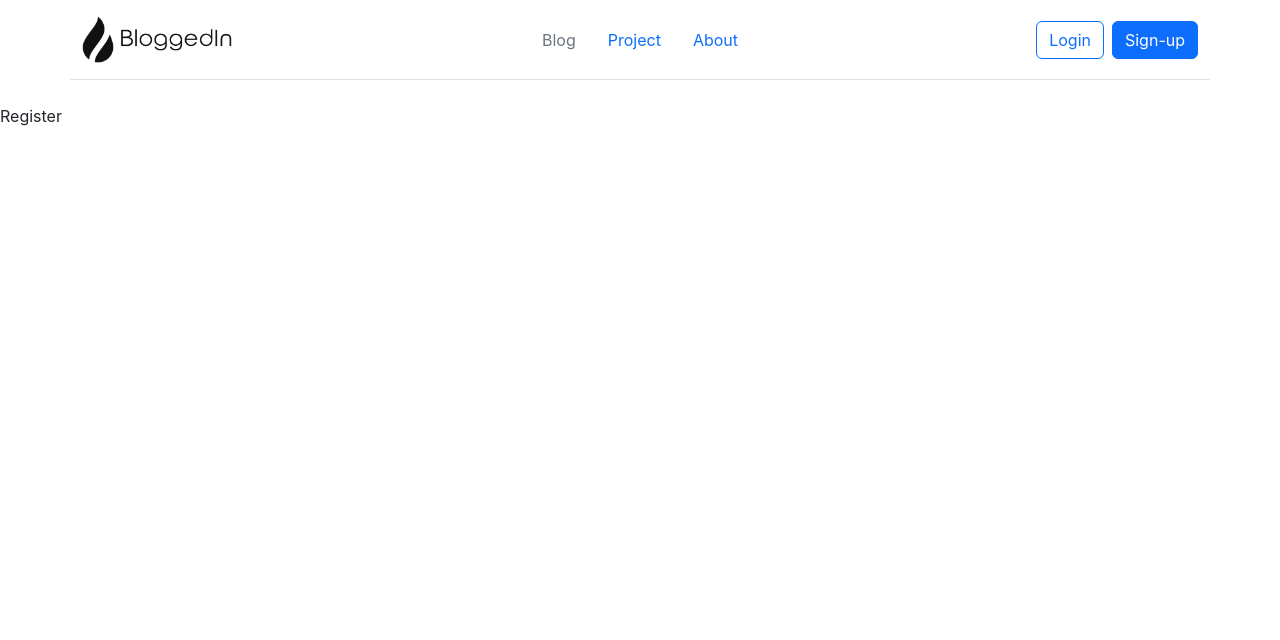
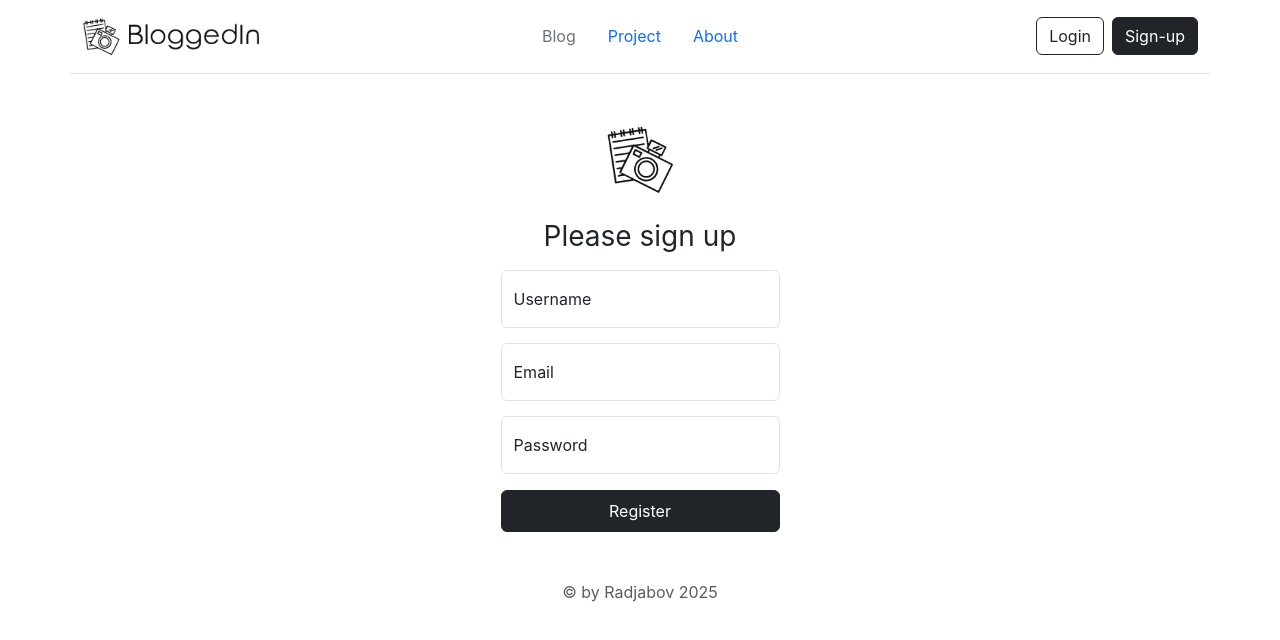
Before and after one commit to rajabovsherzod/react-redux-blog-post-project, a React (Create React App) app: page /register in a window 1280 px wide. Shown: the top 640 px of the page. Built offline with nearby package versions, Linux system fonts and the light colour scheme.

Commit message:
Logina and Register pages ui created

```diff
--- a/src/components/login.jsx
+++ b/src/components/login.jsx
@@ -1,8 +1,24 @@
 import React from 'react'
+import brandlogo from '../constants/main-logo/brandlogo.jpg'
+import { Input } from '../ui'
+import { useState } from 'react'
+const Login = () => {
+  const [email, setEmail] = useState('')
+  const [password, setPassword] = useState('')
+  return (
+    <div className='container text-center' style={{display: 'flex', justifyContent: 'center', alignItems: 'center', marginTop: '50px'}}>
+              <form className='w-25'>
+                <img class="mb-4" src={brandlogo} alt="" width="72" height="72"/>
+                <h1 class="h3 mb-3 fw-normal">Please login</h1>
 
-const Login = () => {
-  return (
-    <div>Login</div>
+              <Input label="Email" type="email" marginTop={"15px"} state={email} setState={setEmail}/>
+
+              <Input label="Password" type="password" marginTop={"15px"} state={password} setState={setPassword}/>
+
+                <button class="btn btn-dark w-100 py-2 mt-3" type="submit">Login</button>
+                <p class="mt-5 mb-3 text-body-secondary">© by Radjabov 2025</p>
+          </form>
+    </div>
   )
 }
 
--- a/src/components/navbar/navbar.jsx
+++ b/src/components/navbar/navbar.jsx
@@ -1,13 +1,13 @@
 import React from 'react'
 import { Link } from 'react-router-dom'
-import bloggedinLogo from '../../constants/main-logo/bloggedin.png'
+import bloggedinLogo from '../../constants/main-logo/bloggedinnew.png'
 
 const Navbar = () => {
   return (
     <header class="d-flex flex-wrap align-items-center justify-content-center justify-content-md-between py-3 mb-4 border-bottom container">
       <div class="col-md-3 mb-2 mb-md-0">
         <Link to={'/'}>
-            <img width={'150px'} src={bloggedinLogo} alt="" />
+            <img width={'180px'} src={bloggedinLogo} alt="" />
         </Link>
       </div>
 
@@ -19,10 +19,10 @@ const Navbar = () => {
 
       <div class="col-md-3 text-end">
         <Link to={'/login'}>
-            <button type="button" class="btn btn-outline-primary me-2">Login</button>
+            <button type="button" class="btn btn-outline-dark me-2">Login</button>
         </Link>
         <Link to={'/register'}>
-            <button type="button" class="btn btn-primary">Sign-up</button>
+            <button type="button" class="btn btn-dark">Sign-up</button>
         </Link>
 
       </div>
--- a/src/components/register.jsx
+++ b/src/components/register.jsx
@@ -1,8 +1,27 @@
 import React from 'react'
+import brandlogo from '../constants/main-logo/brandlogo.jpg'
+import { Input } from '../ui'
+import { useState } from 'react'
+const Register = () => {
+  const [name, setName] = useState('')
+  const [email, setEmail] = useState('')
+  const [password, setPassword] = useState('')
+  return (
+    <div className='container text-center' style={{display: 'flex', justifyContent: 'center', alignItems: 'center', marginTop: '50px'}}>
+      <form className='w-25'>
+        <img class="mb-4" src={brandlogo} alt="" width="72" height="72"/>
+        <h1 class="h3 mb-3 fw-normal">Please sign up</h1>
 
-const Register = () => {
-  return (
-    <div>Register</div>
+       <Input label="Username" state={name} setState={setName}/>
+
+       <Input label="Email" type="email" marginTop={"15px"} state={email} setState={setEmail}/>
+
+       <Input label="Password" type="password" marginTop={"15px"} state={password} setState={setPassword}/>
+
+        <button class="btn btn-dark w-100 py-2 mt-3" type="submit">Register</button>
+        <p class="mt-5 mb-3 text-body-secondary">© by Radjabov 2025</p>
+  </form>
+    </div>
   )
 }
 
--- /dev/null
+++ b/src/ui/index.js
@@ -0,0 +1 @@
+export {default as Input} from './input'
--- /dev/null
+++ b/src/ui/input.jsx
@@ -0,0 +1,12 @@
+import React from 'react'
+
+const Input = ({label, type = "text", marginTop, state, setState}) => {
+  return (
+    <div className='form-floating' style={{marginTop: marginTop}}>
+          <input type={type} class="form-control" id="floatingPassword" value={state} onChange={e => setState(e.target.value)} placeholder={label}/>
+          <label for="floatingPassword">{label}</label>
+    </div>
+  )
+}
+
+export default Input
```
Also changed, not shown: src/constants/main-logo/bloggedinnew.png (added), src/constants/main-logo/brandlogo.jpg (added).
